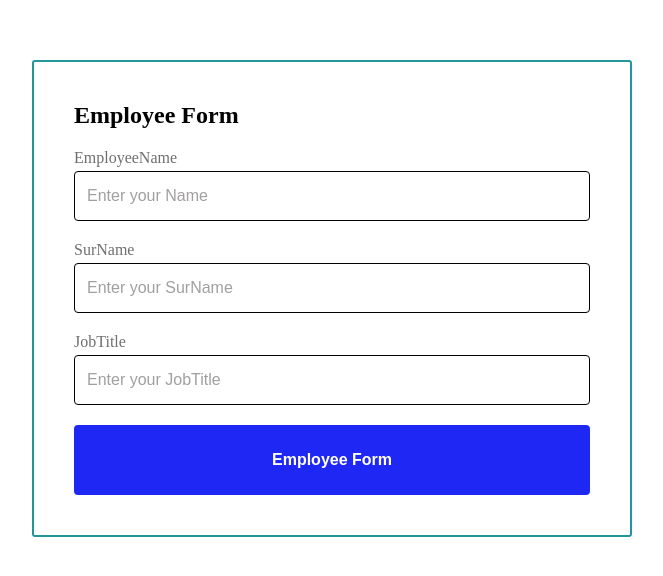
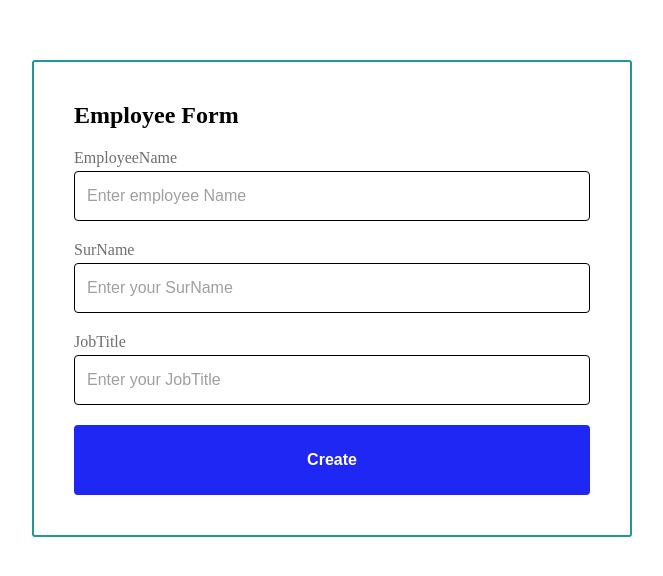
Before and after one commit to Akmi555/projec_02_ts, a React (Create React App) app: page / in a window 1280 px wide. Shown: the part 140-716 px from the top of the page, without its empty margins (308-971 px from the left). Built offline with nearby package versions, Linux system fonts and the light colour scheme.

Commit message:
Homework012_2

```diff
--- a/src/components/EmployeeForm/EmployeeForm.tsx
+++ b/src/components/EmployeeForm/EmployeeForm.tsx
@@ -28,13 +28,15 @@ function EmployeeForm() {
       <EmployeeFormTitle>Employee Form</EmployeeFormTitle>
       <InputsContainer>
         <Input
+          id="employee_name_id"
           label="EmployeeName"
           name={EMPLOYEE_FORM_NAME.NAME}
-          placeholder="Enter your Name"
+          placeholder="Enter employee Name"
           value={formik.values[EMPLOYEE_FORM_NAME.NAME]}
           onChange={formik.handleChange}
         />
         <Input
+          id="employee_surname_id"
           label="SurName"
           name={EMPLOYEE_FORM_NAME.SURNAME}
           placeholder="Enter your SurName"
@@ -42,6 +44,7 @@ function EmployeeForm() {
           onChange={formik.handleChange}
         />
         <Input
+          id="employee_job_id"
           label="JobTitle"
           name={EMPLOYEE_FORM_NAME.JOBTITLE}
           placeholder="Enter your JobTitle"
@@ -50,7 +53,7 @@ function EmployeeForm() {
         />
       </InputsContainer>
 
-      <Button name="Employee Form" type="submit" />
+      <Button name="Create" type="submit" />
     </EmployeeFormWrapper>
   );
 }
```
